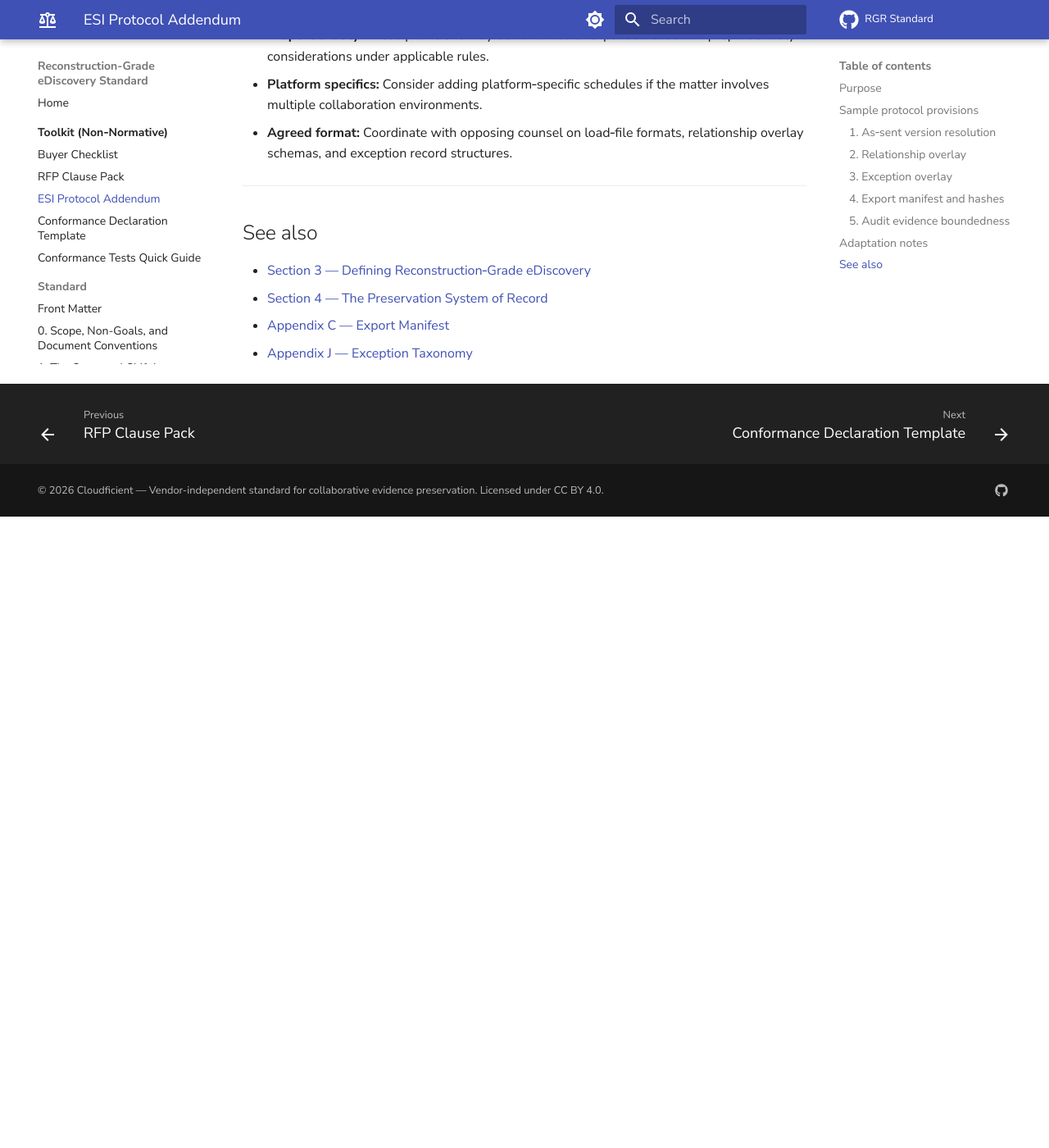
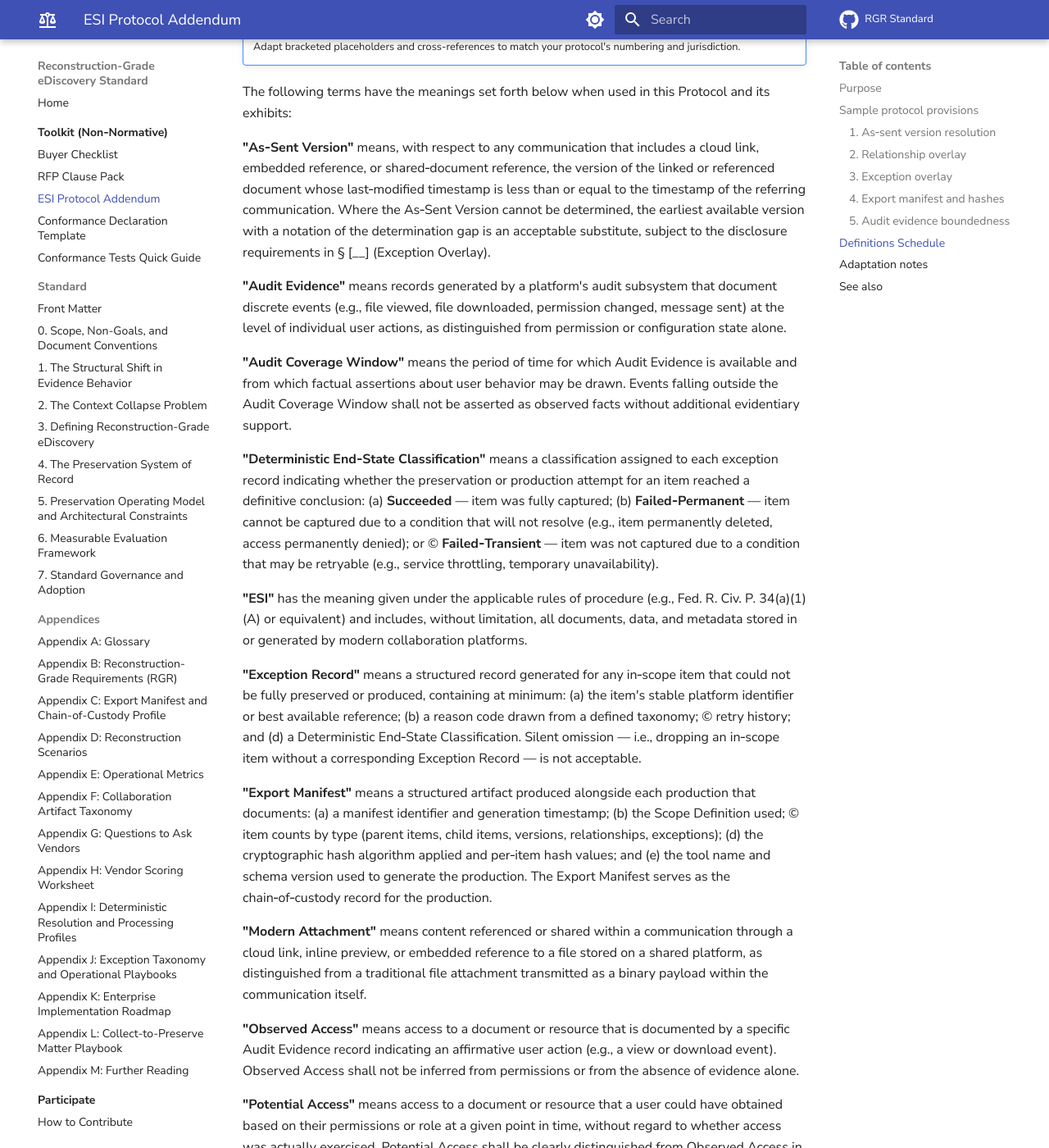
Before and after one commit to cloudficient/reconstruction-grade-ediscovery-standard, an MkDocs documentation site: the page built from standard/toolkit/esi-protocol-addendum.md, in a window 1280 px wide and 1400 px high, scrolled down 2532 px. Shown: the whole window at 82% size. Built offline with MkDocs 1.6.1 and Material for MkDocs 9.7.7, drawn with Linux system fonts in a browser that asks for light colours; comment, search, counter and statistics services are not loaded; before the commit the page ends 3162 px from its top, so only the background shows below that; some of the changed text lies outside the part shown.

Commit message:
feat(toolkit): add Definitions Schedule to ESI protocol addendum
Legal feedback: terms introduced in the protocol provisions needed
formal definitions that counsel can copy into their ESI protocol as
an exhibit or schedule.

Added 13 definitions in alphabetical order:
- As-Sent Version, Audit Evidence, Audit Coverage Window
- Deterministic End-State Classification, ESI, Exception Record
- Export Manifest, Modern Attachment, Observed Access
- Potential Access, Producing Party, RGR Standard
- Relationship Overlay, Scope Definition, Stable Platform Identifier

Each definition is self-contained and cross-references the relevant
protocol provision. Formatted as standalone paragraphs for
copy-paste into Word or PDF exhibits.

```diff
--- a/standard/toolkit/esi-protocol-addendum.md
+++ b/standard/toolkit/esi-protocol-addendum.md
@@ -74,6 +74,45 @@ This addendum provides sample protocol language aligned with the [Reconstruction
 
 ---
 
+## Definitions Schedule
+
+!!! note "How to use this section"
+    Copy the definitions below into your ESI protocol as a "Definitions" exhibit or schedule. Definitions are alphabetical. Adapt bracketed placeholders and cross-references to match your protocol's numbering and jurisdiction.
+
+The following terms have the meanings set forth below when used in this Protocol and its exhibits:
+
+**"As‑Sent Version"** means, with respect to any communication that includes a cloud link, embedded reference, or shared‑document reference, the version of the linked or referenced document whose last‑modified timestamp is less than or equal to the timestamp of the referring communication. Where the As‑Sent Version cannot be determined, the earliest available version with a notation of the determination gap is an acceptable substitute, subject to the disclosure requirements in § [__] (Exception Overlay).
+
+**"Audit Evidence"** means records generated by a platform's audit subsystem that document discrete events (e.g., file viewed, file downloaded, permission changed, message sent) at the level of individual user actions, as distinguished from permission or configuration state alone.
+
+**"Audit Coverage Window"** means the period of time for which Audit Evidence is available and from which factual assertions about user behavior may be drawn. Events falling outside the Audit Coverage Window shall not be asserted as observed facts without additional evidentiary support.
+
+**"Deterministic End‑State Classification"** means a classification assigned to each exception record indicating whether the preservation or production attempt for an item reached a definitive conclusion: (a) **Succeeded** — item was fully captured; (b) **Failed‑Permanent** — item cannot be captured due to a condition that will not resolve (e.g., item permanently deleted, access permanently denied); or (c) **Failed‑Transient** — item was not captured due to a condition that may be retryable (e.g., service throttling, temporary unavailability).
+
+**"ESI"** has the meaning given under the applicable rules of procedure (e.g., Fed. R. Civ. P. 34(a)(1)(A) or equivalent) and includes, without limitation, all documents, data, and metadata stored in or generated by modern collaboration platforms.
+
+**"Exception Record"** means a structured record generated for any in‑scope item that could not be fully preserved or produced, containing at minimum: (a) the item's stable platform identifier or best available reference; (b) a reason code drawn from a defined taxonomy; (c) retry history; and (d) a Deterministic End‑State Classification. Silent omission — i.e., dropping an in‑scope item without a corresponding Exception Record — is not acceptable.
+
+**"Export Manifest"** means a structured artifact produced alongside each production that documents: (a) a manifest identifier and generation timestamp; (b) the Scope Definition used; (c) item counts by type (parent items, child items, versions, relationships, exceptions); (d) the cryptographic hash algorithm applied and per‑item hash values; and (e) the tool name and schema version used to generate the production. The Export Manifest serves as the chain‑of‑custody record for the production.
+
+**"Modern Attachment"** means content referenced or shared within a communication through a cloud link, inline preview, or embedded reference to a file stored on a shared platform, as distinguished from a traditional file attachment transmitted as a binary payload within the communication itself.
+
+**"Observed Access"** means access to a document or resource that is documented by a specific Audit Evidence record indicating an affirmative user action (e.g., a view or download event). Observed Access shall not be inferred from permissions or from the absence of evidence alone.
+
+**"Potential Access"** means access to a document or resource that a user could have obtained based on their permissions or role at a given point in time, without regard to whether access was actually exercised. Potential Access shall be clearly distinguished from Observed Access in any assertion about user behavior.
+
+**"Producing Party"** means the party obligated under this Protocol or applicable rules to preserve, collect, process, and produce ESI.
+
+**"Reconstruction‑Grade eDiscovery Standard" or "RGR"** means the open architectural standard published at [https://github.com/cloudficient/reconstruction-grade-ediscovery-standard](https://github.com/cloudficient/reconstruction-grade-ediscovery-standard) that defines conformance requirements for preserving modern collaborative evidence with point‑in‑time fidelity. References to a specific version (e.g., v0.5‑draft) mean that edition of the standard.
+
+**"Relationship Overlay"** means a structured metadata artifact that maps explicit parent–child and sibling relationships between communications and their associated objects, including: (a) message → linked document (with version identifier); (b) message → Modern Attachment; and (c) document → version history entries. A Relationship Overlay uses Stable Platform Identifiers rather than display names or URLs alone.
+
+**"Scope Definition"** means the agreed written description of the custodians, date ranges, data sources, and subject‑matter filters that define what ESI is subject to preservation and production obligations under this Protocol.
+
+**"Stable Platform Identifier"** means a persistent, non‑display identifier assigned by a collaboration platform to uniquely reference an object (e.g., a file, site, or drive) independently of its display name, URL path, or sharing link. Examples include siteId, driveId, and itemId in Microsoft 365; fileId in Google Drive; and equivalent identifiers in other platforms.
+
+---
+
 ## Adaptation notes
 
 - **Jurisdiction:** Adapt terminology to local rules (e.g., Federal Rules of Civil Procedure, state rules, or foreign equivalents).
```
